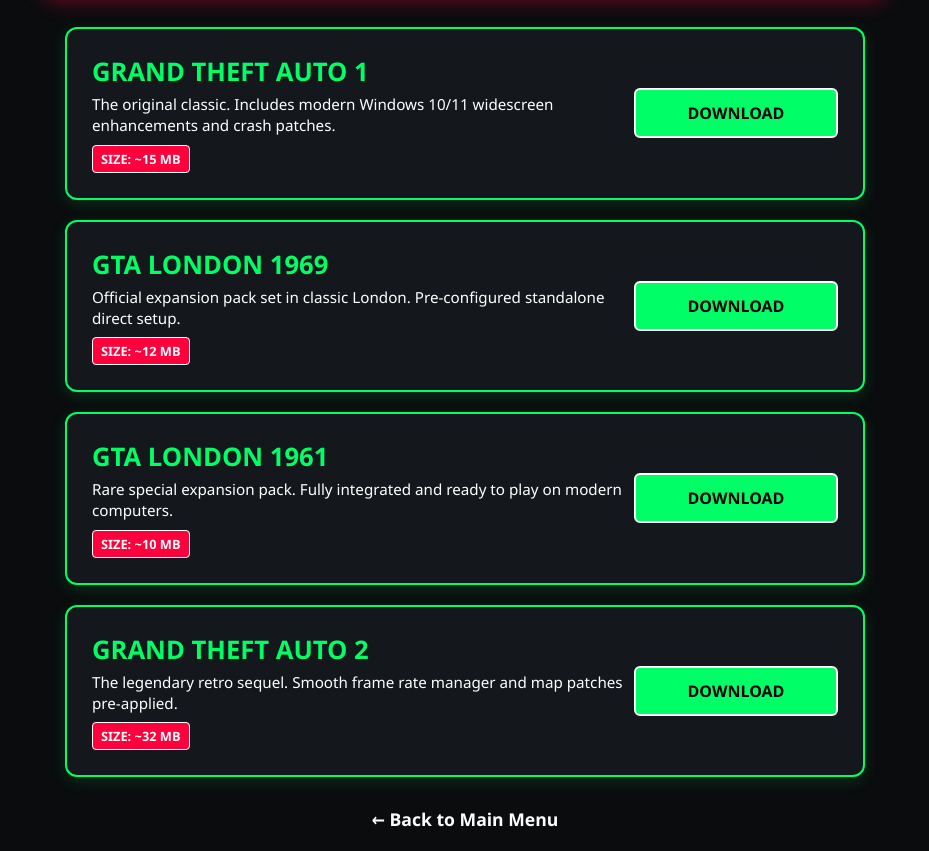
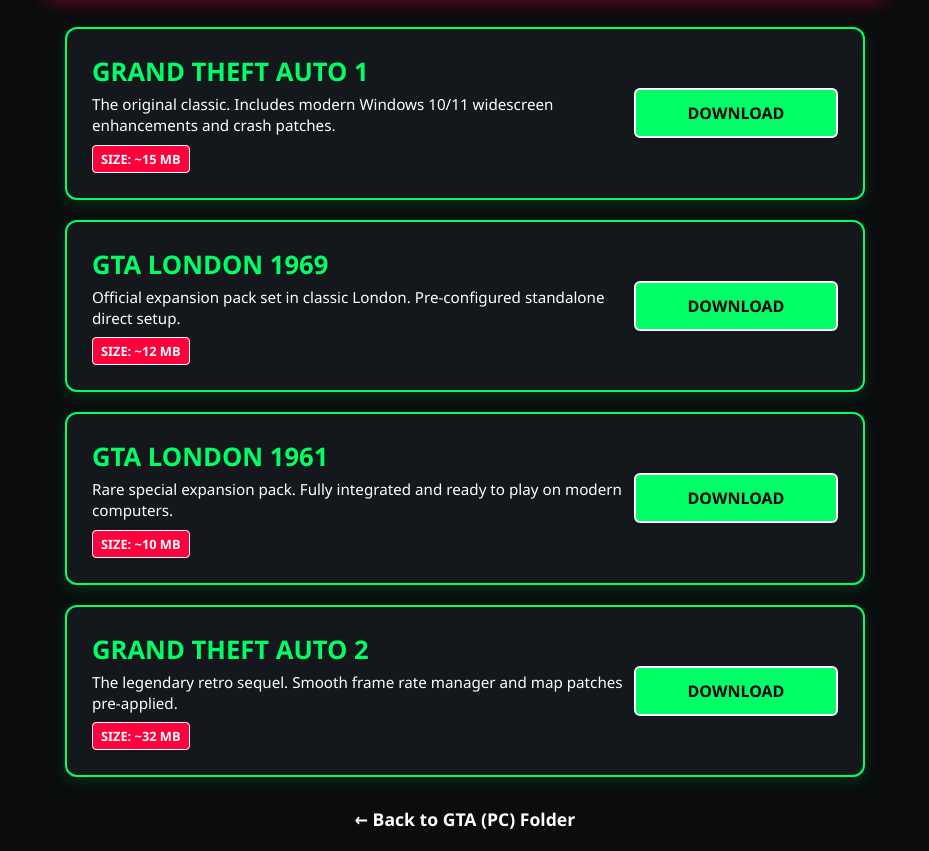
Before and after one commit to LimagaOG/LimagaOG.github.io, a plain HTML site: page gta-classic.html in a window 1280 px wide. Shown: the part 115-966 px from the top of the page, without its empty margins (175-1104 px from the left). Drawn offline with Linux system fonts and the light colour scheme.

Commit message:
Update gta-classic.html

```diff
--- a/gta-classic.html
+++ b/gta-classic.html
@@ -73,8 +73,7 @@
 
     </div>
 
-    <a href="/" class="back-link">← Back to Main Menu</a>
-
+    <a href="gta-pc.html" class="back-link">← Back to GTA (PC) Folder</a>
 
 </body>
 </html>
```
